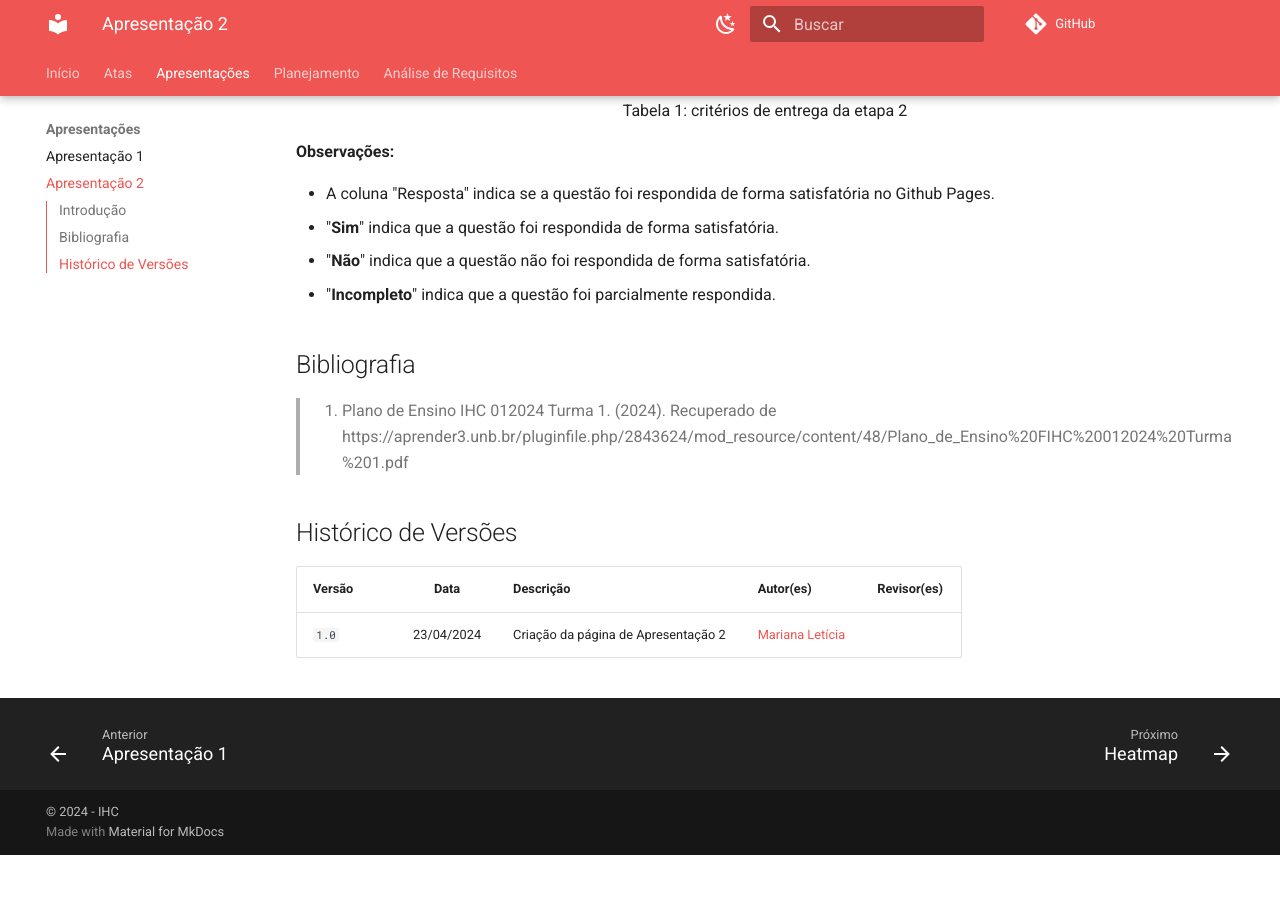
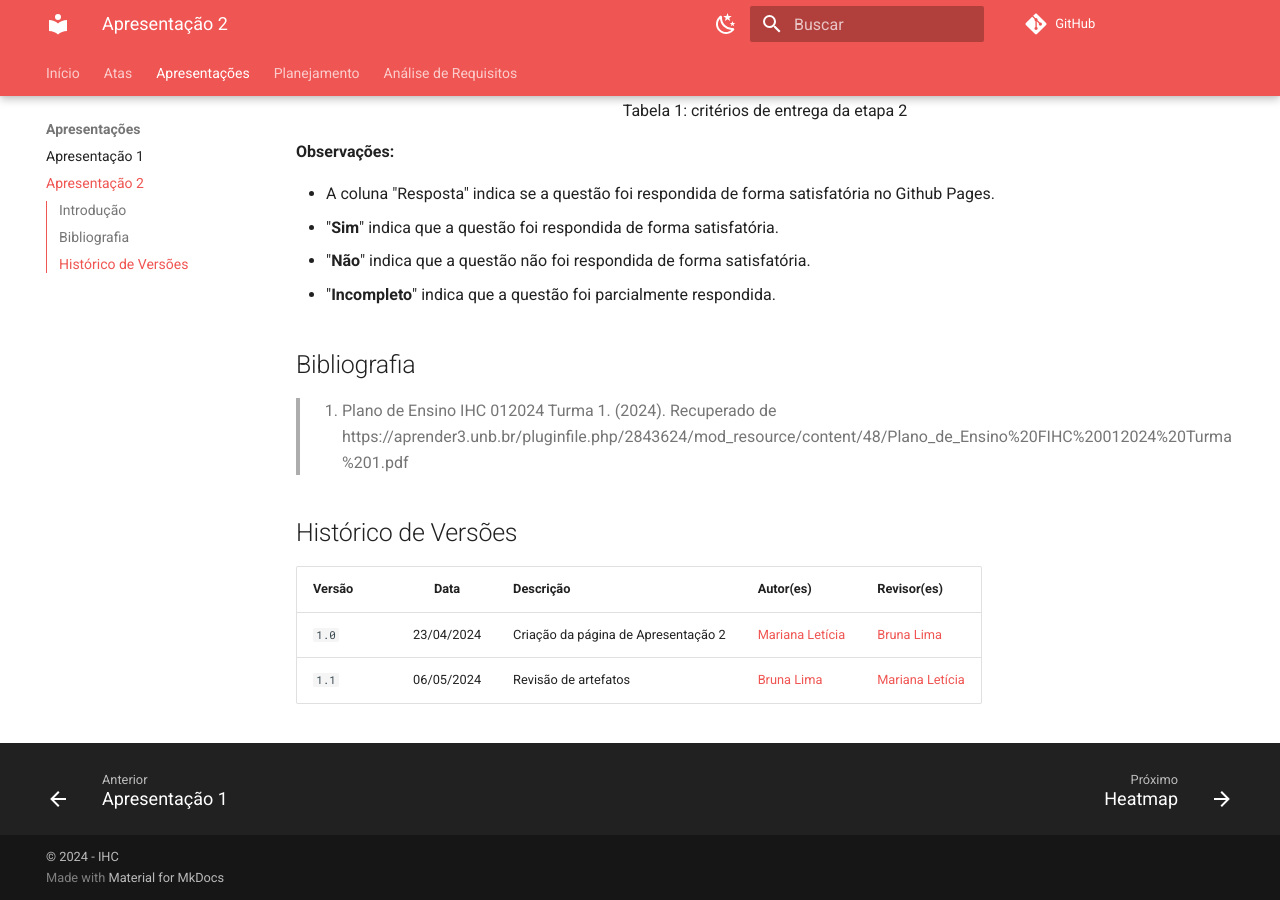
Before and after one commit to Interacao-Humano-Computador/2024.1-CBMERJ, an MkDocs documentation site: the page built from docs/apresentacoes/apresentacao_2.md, in a window 1280 px wide and 900 px high, scrolled down 2179 px. Built offline with MkDocs 1.6.1 and Material for MkDocs 9.7.7, drawn with Linux system fonts in a browser that asks for light colours; comment, search, counter and statistics services are not loaded; before the commit the page ends 3034 px from its top, so only the background shows below that.

Commit message:
Revisão de artefatos da segunda etapa

```diff
--- a/docs/apresentacoes/apresentacao_2.md
+++ b/docs/apresentacoes/apresentacao_2.md
@@ -61,4 +61,5 @@ Fonte: autores.
 
 | Versão |    Data    | Descrição                                 | Autor(es)                                       | Revisor(es)                                    |
 | ------ | :--------: | ----------------------------------------- | ----------------------------------------------- | ---------------------------------------------- |
-| `1.0`   | 23/04/2024 | Criação da página de Apresentação 2                         | [Mariana Letícia](https://github.com/Marianannn) |         |
+| `1.0`   | 23/04/2024 | Criação da página de Apresentação 2                         | [Mariana Letícia](https://github.com/Marianannn) |     [Bruna Lima](https://github.com/libruna)     |
+| `1.1`   | 06/05/2024 | Revisão de artefatos                        | [Bruna Lima](https://github.com/libruna) |     [Mariana Letícia](https://github.com/Marianannn)    |
```
